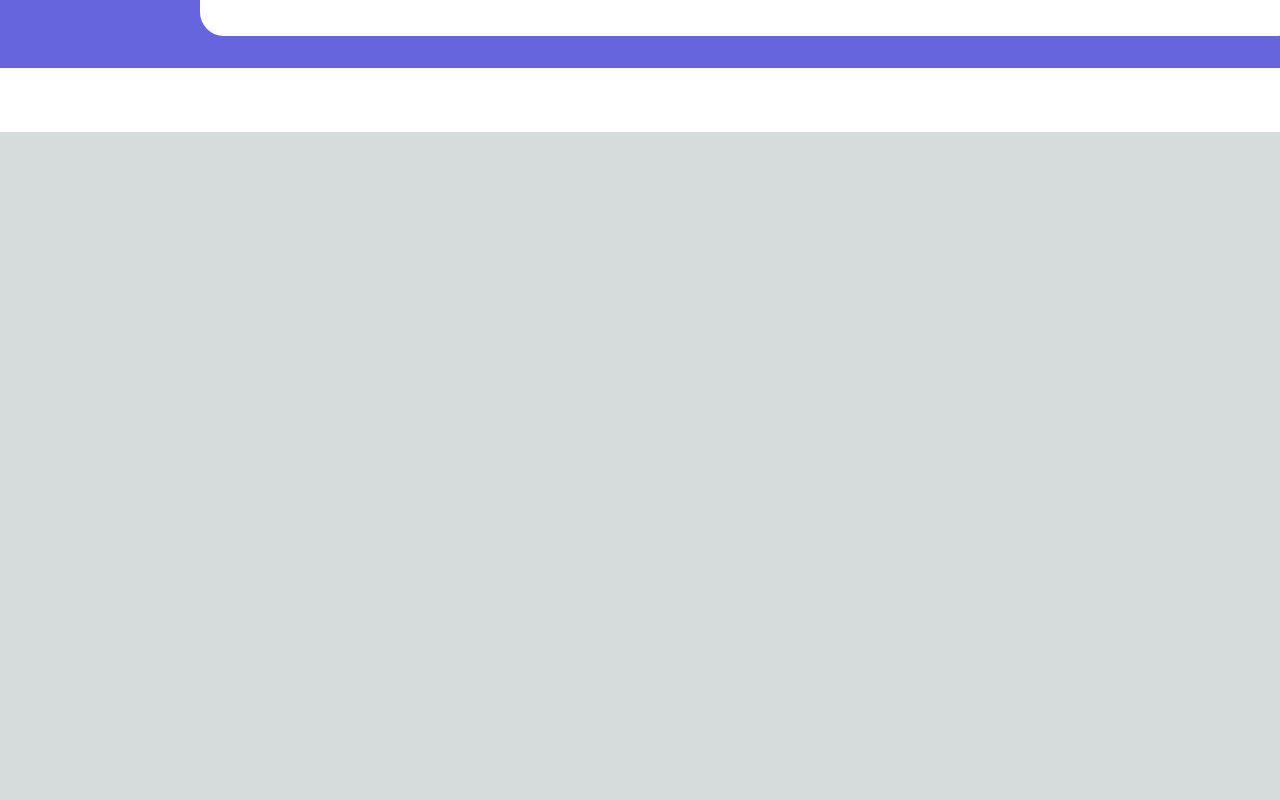
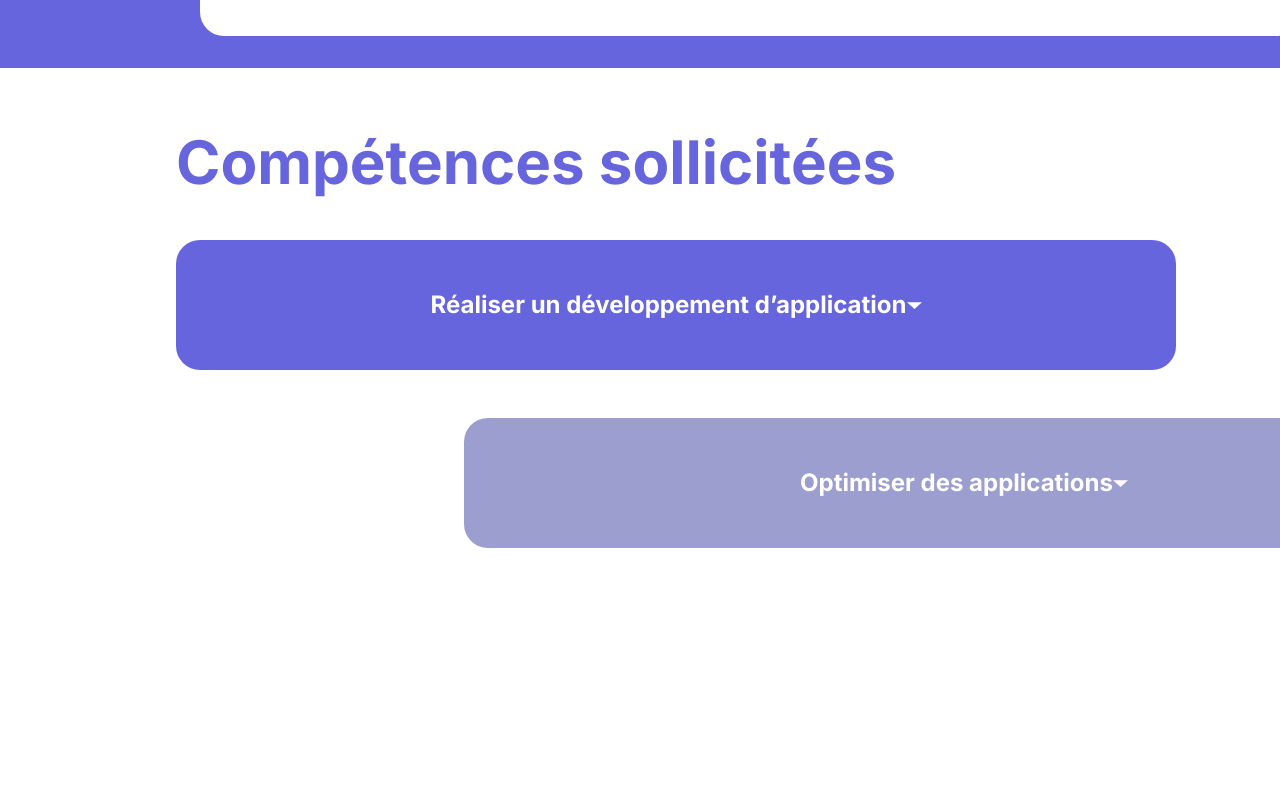
Before and after one commit to mechwii/portfolio-mechroubi, a Next.js app: page /experiences/easing in a window 1280 px wide. Shown: the part 4520-5320 px from the top of the page. Before the commit the page ends 4652 px from the top, so only its background shows below. Built offline with nearby package versions, Linux system fonts and the light colour scheme.

Commit message:
Has done competence field

```diff
--- a/src/app/experiences/[easing]/page.tsx
+++ b/src/app/experiences/[easing]/page.tsx
@@ -18,6 +18,8 @@ interface HomeProps {
     };
 }
 
+const c1 = ["AC 1.1 Implémenter des conceptions simples", 'AC 1.2 Élaborer des conceptions simples', "AC 1.3 Faire des essais et évaluer leurs résultats en regard des spécifications", "AC 1.4 Développer des interfaces utilisateurs", "AC 2.1 Élaborer et implémenter les spécifications fonctionnelles et non fonctionnelles à partir des exigences", "AC 2.2 Appliquer des principes d’accessibilité et d’ergonomie", "AC 2.3 Adopter de bonnes pratiques de conception et de programmation", "AC 2.4 Vérifier et valider la qualité de l’application par les tests"]
+const c2 = ["AC 1.1 Analyser un problème avec méthode (découpage en éléments algorithmiques simples, structure de données…)", "AC 1.2 Comparer des algorithmes pour des problèmes classiques (tris simples, recherche…)", "AC 1.3 Formaliser et mettre en œuvre des outils mathématiques pour l’informatique", "AC 2.1 Choisir des structures de données complexes adaptées au problème", "AC 2.2 Utiliser des techniques algorithmiques adaptées pour des problèmes complexes (par ex. recherche opérationnelle, méthodes arborescentes, optimisation globale, intelligence artificielle…)", "AC 2.3 Comprendre les enjeux et moyens de sécurisation des données et du code","AC 2.4 Évaluer l’impact environnemental et sociétal des solutions proposées"]
 
 const images = [
     { src: "/img/easing_picture/node.png", x: 0, y: 0 },
@@ -27,14 +29,97 @@ const images = [
     { src: "/img/easing_picture/docker.png", x: 800, y: 400 },
 ];
 
-const DraggableImage: React.FC<{ src: string; alt: string; width: number; height: number; x: number; y: number }> = ({ src, alt, width, height, x, y }) => {
+type MenuProps = {
+    title: string;
+    items: string[];
+    isOpen: boolean;
+    color:string;
+    onToggle: () => void;
+};
+
+const itemVariants = {
+    open: {
+        opacity: 1,
+        y: 0,
+    },
+    closed: {
+        opacity: 0,
+        y: -20,
+    },
+};
+
+const Menu: React.FC<MenuProps> = ({ title, items, isOpen, color, onToggle }) => {
+    return (
+        <motion.nav
+            initial={false}
+            animate={isOpen ? "open" : "closed"}
+            style={{ backgroundColor: color }}
+            className="menu w-[1000px] h-[130px] rounded-3xl text-white my-12"
+        >
+            <motion.button
+                whileTap={{ scale: 0.97 }}
+                onClick={onToggle}
+                className="w-full h-full flex items-center justify-center space-x-12 font-bold px-4 text-2xl"
+            >
+                {title}
+                <motion.div
+                    variants={{
+                        open: { rotate: 180 },
+                        closed: { rotate: 0 },
+                    }}
+                    transition={{ duration: 0.2 }}
+                    style={{ originY: 0.55 }}
+                >
+                    <svg width="15" height="15" viewBox="0 0 20 20" fill="white">
+                        <path d="M0 7 L 20 7 L 10 16" />
+                    </svg>
+                </motion.div>
+            </motion.button>
+            <motion.ul
+                variants={{
+                    open: {
+                        clipPath: "inset(0% 0% 0% 0% round 10px)",
+                        transition: {
+                            type: "spring",
+                            bounce: 0,
+                            duration: 0.7,
+                            delayChildren: 0.3,
+                            staggerChildren: 0.05,
+                        },
+                    },
+                    closed: {
+                        clipPath: "inset(10% 50% 90% 50% round 10px)",
+                        transition: {
+                            type: "spring",
+                            bounce: 0,
+                            duration: 0.3,
+                        },
+                    },
+                }}
+                style={{ backgroundColor: color, pointerEvents: isOpen ? "auto" : "none" }}
+                className="text-start text-xl px-12 py-8 my-4 space-y-4"
+            >
+                {items.map((item, index) => (
+                    <motion.li key={index} variants={itemVariants}>
+                        {item}
+                    </motion.li>
+                ))}
+            </motion.ul>
+        </motion.nav>
+    );
+};
+
+
+const DraggableImage: React.FC<{key:number; src: string; alt: string; width: number; height: number; x: number; y: number }> = ({ src, alt, width, height, x, y }) => {
     const [position, setPosition] = useState({ x, y });
+
 
     const handleDragEnd = (event : Event, info: PanInfo) => {
         const newPosition = { x: info.point.x, y: info.point.y };
         setPosition(newPosition);
 
     };
+
 
     return (
         <motion.div
@@ -58,10 +143,21 @@ const DraggableImage: React.FC<{ src: string; alt: string; width: number; height
 
 const Home: React.FC<HomeProps> = ({params: {lang}}) => {
 
+    const [isOpen, setIsOpen] = useState({ menu1: false, menu2: false });
+
+    const handleToggle = (menu: 'menu1' | 'menu2') => {
+        setIsOpen((prevState) => ({
+            ...prevState,
+            [menu]: !prevState[menu],
+        }));
+    };
+
+
     const [ref, inView] = useInView({
         triggerOnce: true,
         rootMargin: "-100px 0px",
     });
+
 
     const container: Variants = {
         hidden: { opacity: 0, y: 100 },
@@ -149,6 +245,7 @@ const Home: React.FC<HomeProps> = ({params: {lang}}) => {
 
                 <div className="bg-white m-auto w-[1100px] h-[800px] rounded-3xl relative overflow-hidden">  {images.map((image, index) => (
                     <DraggableImage
+                        key={index}
                         src={image.src}
                         alt={`Image ${index + 1}`}
                         width={250}
@@ -159,6 +256,32 @@ const Home: React.FC<HomeProps> = ({params: {lang}}) => {
                 ))}
                 </div>
             </div>
+            <div className="mx-44 my-8 h-[900px] ">
+                <h1 className="text-6xl  text-[#6665DD] font-bold ">Compétences sollicitées</h1>
+                <div className="flex-col space-x-72">
+                    <Menu
+                        title="Réaliser un développement d’application"
+                        items={c1}
+                        isOpen={isOpen.menu1}
+                        color="#6665DD"
+                        onToggle={() => handleToggle('menu1')}
+                    />
+                    <div style={{marginTop: isOpen.menu1 ? '45%' : '0'}}>
+                        <Menu
+                            title="Optimiser des applications"
+                            items={c2}
+                            isOpen={isOpen.menu2}
+                            color="#9B9ECE"
+                            onToggle={() => handleToggle('menu2')}
+                        />
+                    </div>
+                </div>
+            </div>
+
+            <div className="w-full h-[600px] bg-[#6665DD]">
+
+            </div>
+
         </div>
     );
 };
```
